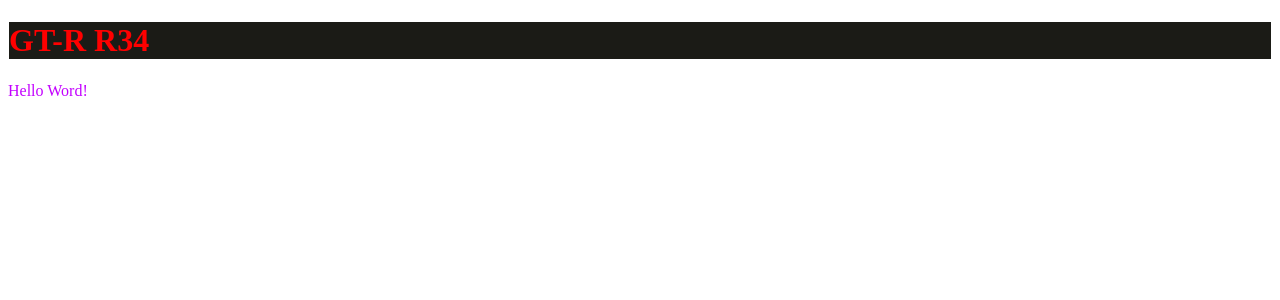
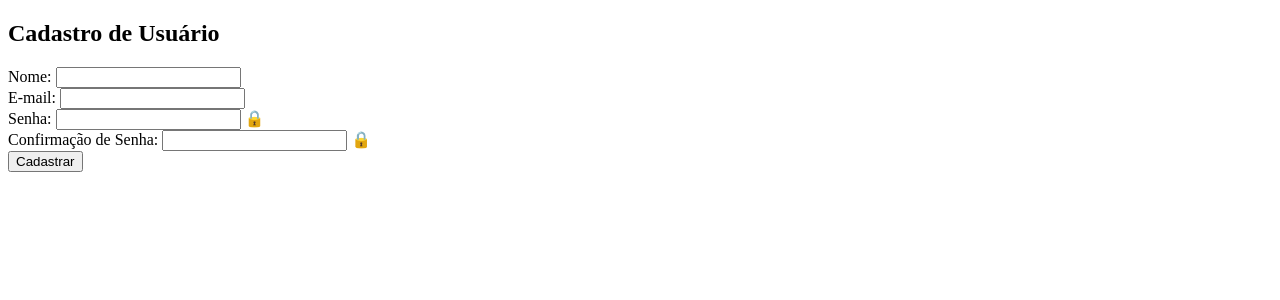
Before and after one commit to ViniBanos/Logica-igor-, a Flask app: page /carro in a window 1280 px wide. Shown: the top 300 px of the page. Run offline with Flask 3, Linux system fonts and the light colour scheme.

Commit message:
Add files via upload

```diff
--- a/mvc/templates/index.html
+++ b/mvc/templates/index.html
@@ -1,13 +1,55 @@
 <!DOCTYPE html>
-<html lang="pt-br">
-  <head>
-    <title>Título da página</title>
-    <link rel="stylesheet" type="text/css" href="style.css" media="screen" />
-    <meta charset="utf-8">
-  </head>
+<html lang="pt-BR">
+<head>
+    <meta charset="UTF-8">
+    <meta name="viewport" content="width=device-width, initial-scale=1.0">
+    <title>Cadastro de Usuário</title>
+    <link rel="stylesheet" href="style.css">
+</head>
+<body>
+    <div class="container">
+        <h2>Cadastro de Usuário</h2>
+        <form id="registrationForm" action="/cadastro" method="POST">
+            <div class="form-group">
+                <label for="name">Nome:</label>
+                <input type="text" id="name" name="name" required>
+                <small class="error-message" id="nameError"></small>
+            </div>
+            <div class="form-group">
+                <label for="email">E-mail:</label>
+                <input type="email" id="email" name="email" required>
+                <small class="error-message" id="emailError"></small>
+            </div>
+            <div class="form-group password-group">
+                <label for="password">Senha:</label>
+                <input type="password" id="password" name="password" required>
+                <span class="toggle-password" onclick="togglePassword('password')">🔒</span>
+                <small class="error-message" id="passwordError"></small>
+            </div>
+            <div class="form-group password-group">
+                <label for="confirmPassword">Confirmação de Senha:</label>
+                <input type="password" id="confirmPassword" name="confirmPassword" required>
+                <span class="toggle-password" onclick="togglePassword('confirmPassword')">🔒</span>
+                <small class="error-message" id="confirmPasswordError"></small>
+            </div>
+            <button type="submit">Cadastrar</button>
+        </form>
+    </div>
 
-  <body>
-    <h1>{{carro.modelo}}</h1>
-    <p>Hello Word!</p>
-  </body>
+    <script>
+        // Função para mostrar ou ocultar a senha
+        function togglePassword(fieldId) {
+            const passwordField = document.getElementById(fieldId);
+            const toggleIcon = passwordField.nextElementSibling;
+
+            if (passwordField.type === "password") {
+                passwordField.type = "text";
+                toggleIcon.textContent = "🔎";  // Altera o ícone para um olho fechado
+            } else {
+                passwordField.type = "password";
+                toggleIcon.textContent = "🔒";  // Altera o ícone para um olho aberto
+            }
+        }
+    </script>
+</body>
 </html>
```
